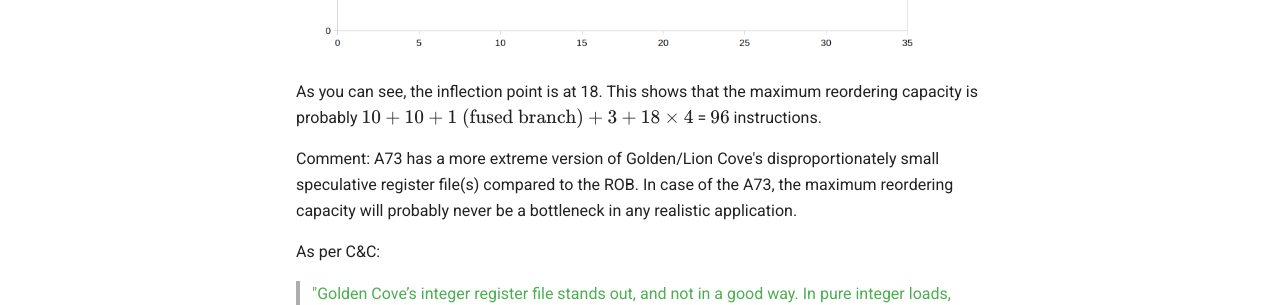
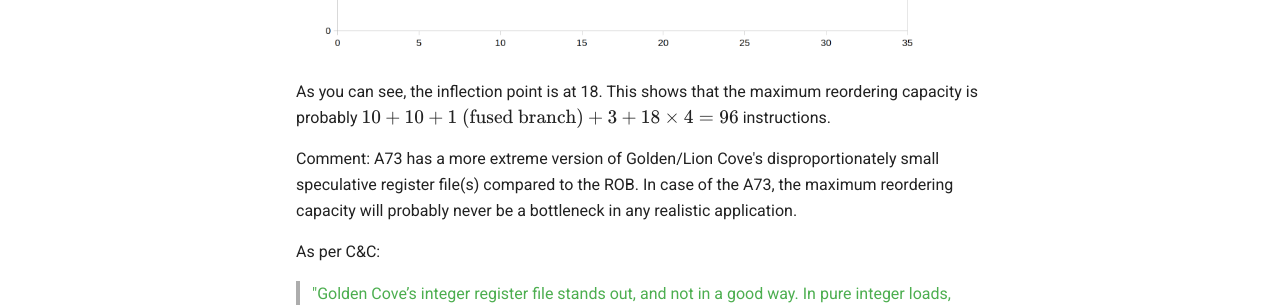
Before and after one commit to pt13762104/pt13762104.github.io, an MkDocs documentation site: the page built from docs/posts/a73_rob_test.md, in a window 1280 px wide and 900 px high, scrolled down 900 px. Shown: the part 340-645 px from the top of the window. Built offline with MkDocs 1.6.1 and Material for MkDocs 9.7.7, drawn with Linux system fonts in a browser that asks for light colours.

```diff
--- a/docs/posts/a73_rob_test.md
+++ b/docs/posts/a73_rob_test.md
@@ -27,7 +27,7 @@ Here's the result:
 
 ![](/plot.png)
 
-As you can see, the inflection point is at 18. This shows that the maximum reordering capacity is probably $10 + 10 + 1 \text{ (fused branch)} + 3 + 18 \times 4$ = $96$ instructions.
+As you can see, the inflection point is at 18. This shows that the maximum reordering capacity is probably $10 + 10 + 1 \text{ (fused branch)} + 3 + 18 \times 4 = 96$ instructions.
 
 Comment: A73 has a more extreme version of Golden/Lion Cove's disproportionately small speculative register file(s) compared to the ROB. In case of the A73, the maximum reordering capacity will probably never be a bottleneck in any realistic application.
 
```
